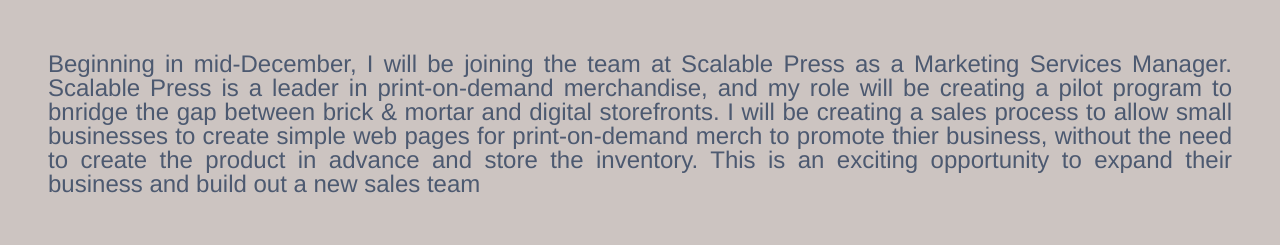
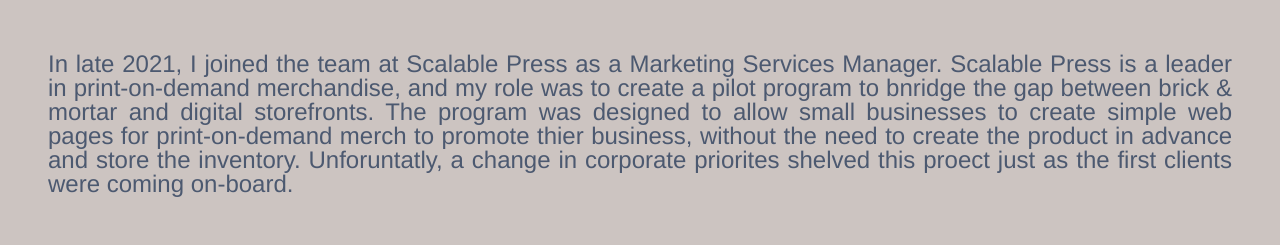
Before and after one commit to Mattwag2/Matt-Wagner-Career, a plain HTML site: page index.html in a window 1280 px wide. Shown: the part 555-800 px from the top of the page. Drawn offline with Linux system fonts and the light colour scheme.

Commit message:
added experience

```diff
--- a/index.html
+++ b/index.html
@@ -25,16 +25,16 @@
 
                             <img id="scalableLogo" src="https://blog.scalablepress.com/wp-content/uploads/2018/10/scalablepress_logo-Scalable-Black.png">
                             <figure></h2>
-                        <p>Beginning in mid-December, I will be joining the team at Scalable Press as a Marketing Services Manager.
-                        Scalable Press is a leader in print-on-demand merchandise, and my role will be creating a pilot program to bnridge the gap between brick & mortar and digital storefronts.
-                        I will be creating a sales process to allow small businesses to create simple web pages for print-on-demand merch to promote thier business, without the need to create the product in advance and store the inventory.
-                        This is an exciting opportunity to expand their business and build out a new sales team
+                        <p>In late 2021, I joined the team at Scalable Press as a Marketing Services Manager.
+                        Scalable Press is a leader in print-on-demand merchandise, and my role was to create a pilot program to bnridge the gap between brick & mortar and digital storefronts.
+                        The program was designed to allow small businesses to create simple web pages for print-on-demand merch to promote thier business, without the need to create the product in advance and store the inventory.
+                        Unforuntatly, a change in corporate priorites shelved this proect just as the first clients were coming on-board.
                         </p>
                         </section>
                 <section>
                     <h2><a name = "Engine"></a>
                     <figure>
-                        <img id="engineLogo" src="https://armoneyandpolitics.com/wp-content/uploads/2018/09/engine-logo.jpg">
+                        <img id="engineLogo" src="https://i.ibb.co/kxsMmcs/engine-logo-removebg-preview.png">
 
                     </figure></h2>
                         <p>In early 2018, I was approached by the team at a software startup in Fayetteville that was building a SAAS ecommerce platform.
```
Also changed, not shown: 1 other file.
